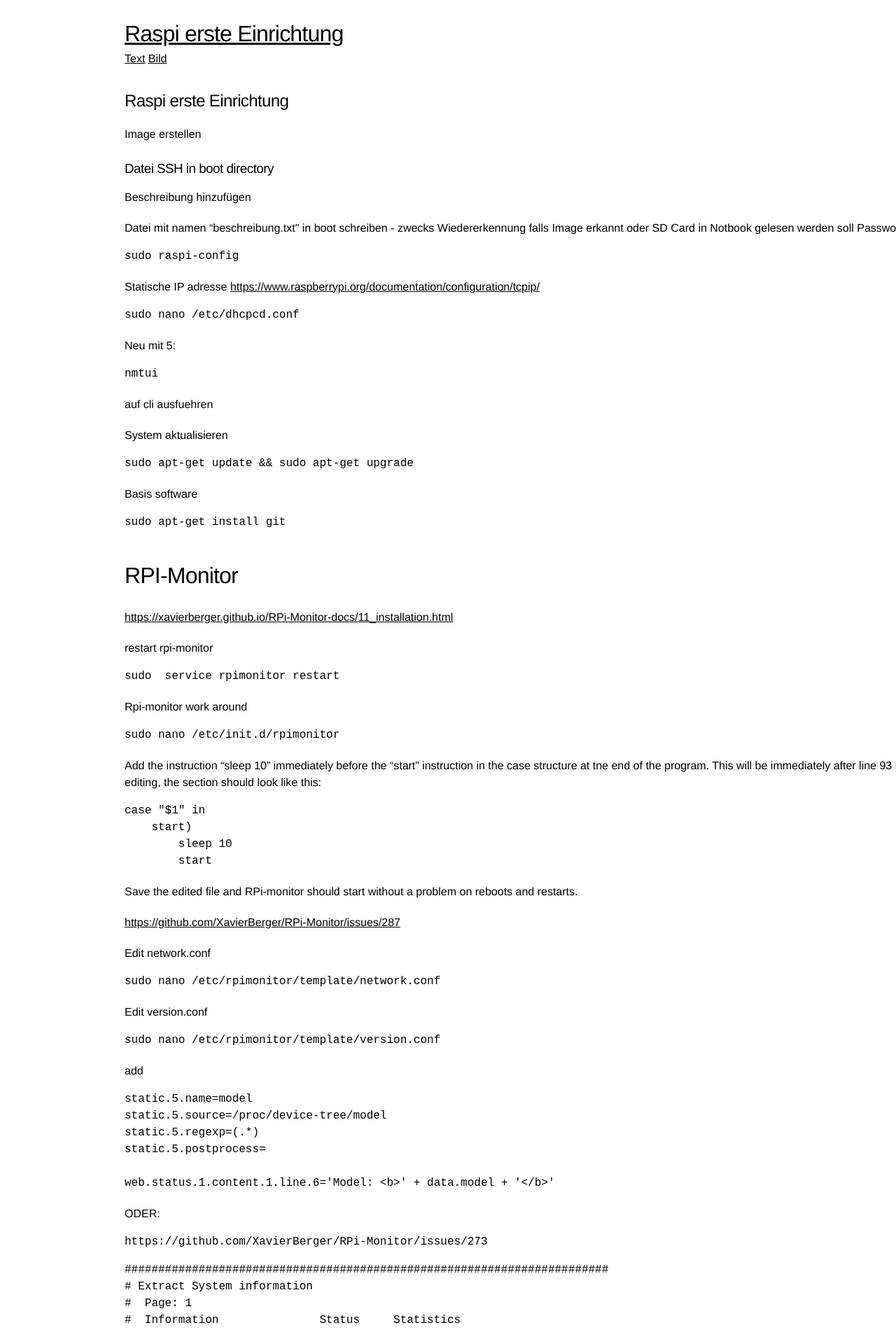
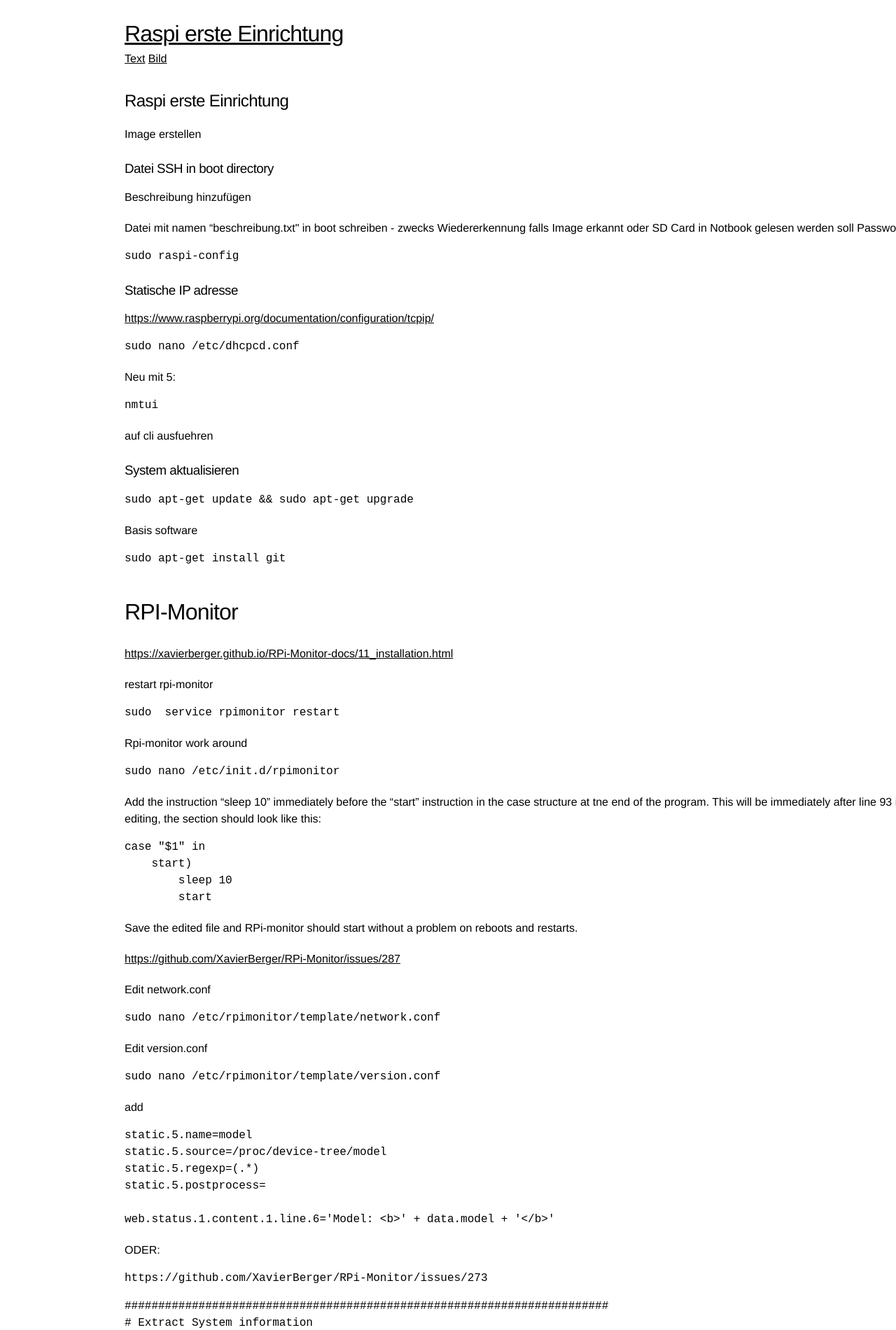
Before and after one commit to Wingertsau/ct.github.io, a Jekyll site: the page built from raspi.md, in a window 1280 px wide. Shown: the top 1900 px of the page at 70% size. Built offline with Jekyll 4.4.1, drawn with Linux system fonts in a browser that asks for light colours; our own code applies the rules of GitHub Pages for plain Markdown files.

```diff
--- a/raspi.md
+++ b/raspi.md
@@ -13,7 +13,7 @@ Password ändern
 
     sudo raspi-config
 
-Statische IP adresse
+### Statische IP adresse
 <https://www.raspberrypi.org/documentation/configuration/tcpip/>
 
     sudo nano /etc/dhcpcd.conf
@@ -25,7 +25,7 @@ Neu mit 5:
 auf cli ausfuehren
 
 
-System aktualisieren
+### System aktualisieren
 
     sudo apt-get update && sudo apt-get upgrade
 
```
